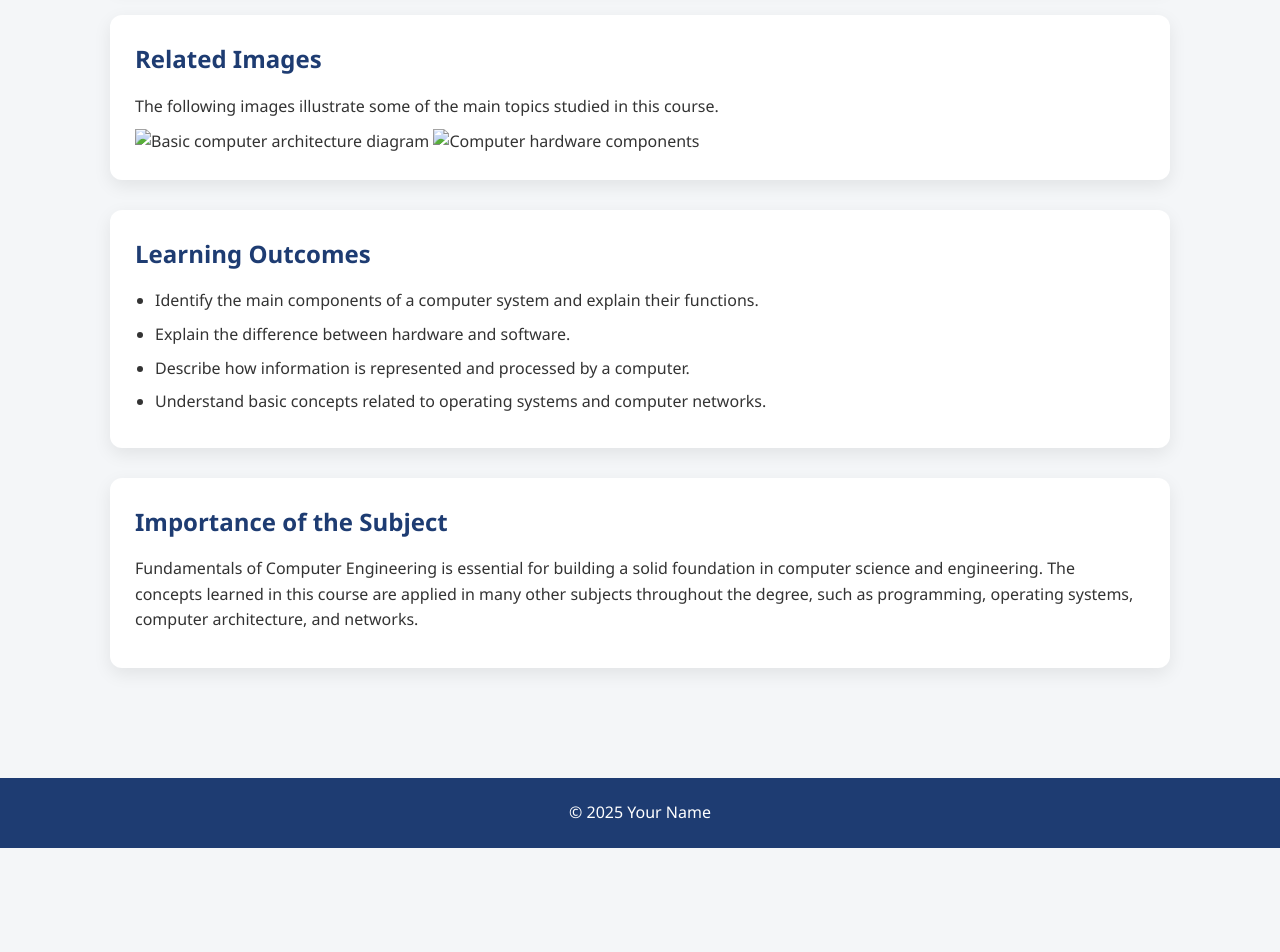
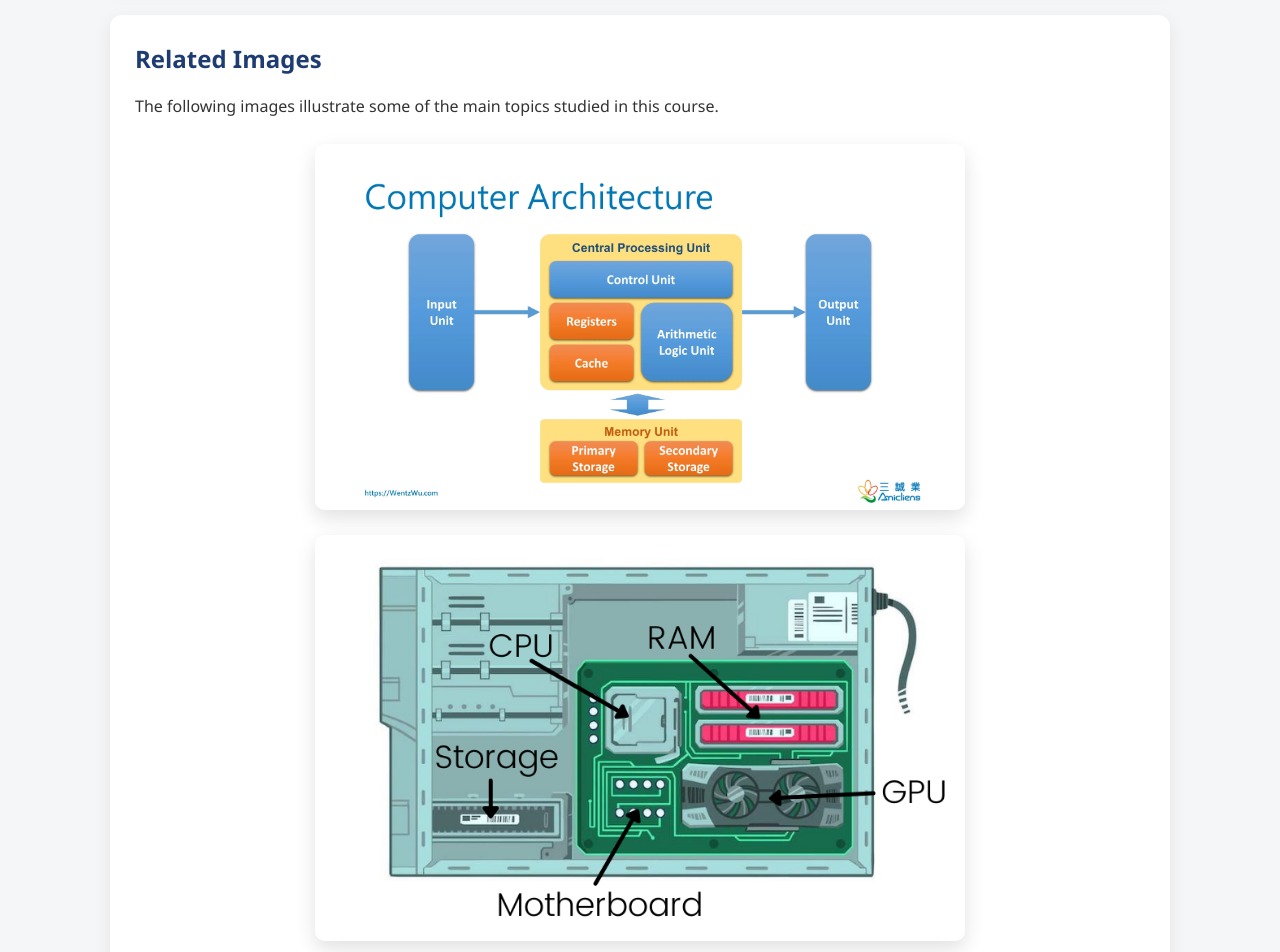
Before and after one commit to gennaro-pizzolante-dagher/web_page_pizzolante, a plain HTML site: page docs/public/fce.html in a window 1280 px wide. Shown: the part 1040-1992 px from the top of the page. Before the commit the page ends 1888 px from the top, so only its background shows below. Drawn offline with Linux system fonts and the light colour scheme.

Commit message:
Update Fce page

```diff
--- a/docs/public/fce.html
+++ b/docs/public/fce.html
@@ -70,8 +70,8 @@
         The following images illustrate some of the main topics studied in this course.
       </p>
 
-      <img src="../images/computer_architecture.jpg" alt="Basic computer architecture diagram">
-      <img src="../images/hardware_components.jpg" alt="Computer hardware components">
+      <img src="../images/Computer-Architecture.jpg" alt="Basic computer architecture diagram" class="fce-image">
+      <img src="../images/Hardware.jpg" alt="Computer hardware components" class="fce-image">
     </section>
 
     <!-- Learning outcomes -->
@@ -98,7 +98,7 @@
   </main>
 
   <footer>
-    <p>&copy; 2025 Your Name</p>
+    <p>&copy; 2025 Gennaro Pizzolante</p>
   </footer>
 </body>
 </html>
```
